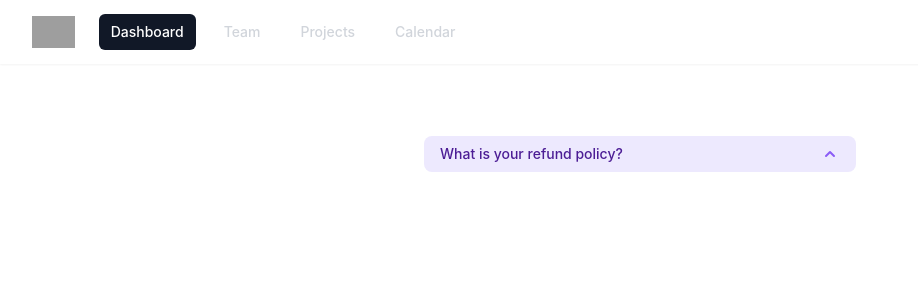
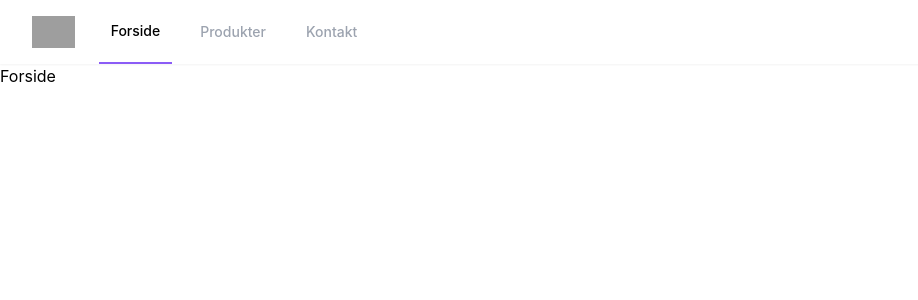
Before and after one commit to RoWaBo/familie-hobby-next-app, a Next.js app: page / in a window 1280 px wide. Shown: the top 300 px of the page, without its empty margins (0-918 px from the left). Built offline with nearby package versions, Linux system fonts and the light colour scheme; grey boxes are pictures that could not be loaded.

Commit message:
All the changes...

```diff
--- /dev/null
+++ b/components/MyLink.tsx
@@ -0,0 +1,29 @@
+import { useRouter } from 'next/dist/client/router';
+import Link from 'next/link'
+
+type MyLinkProps = {
+    href: string
+    className?: string
+}
+
+const MyLink: React.FC<MyLinkProps> = ({ href, children, className, ...props }) => {
+    const router = useRouter()
+
+    const linkIsActive = router.route === href
+
+    const activePassiveStyle = linkIsActive ? 'border-b-2 border-primary' : 'text-gray-400'
+
+    return (
+        <Link
+            href={href}
+            {...props}
+        >
+            <a
+                className={`flex items-center px-3 py-2 text-sm font-medium w-full hover:bg-gray-100 hover:text-black ${className} ${activePassiveStyle}`}>
+                {children}
+            </a>
+        </Link>
+    );
+}
+
+export default MyLink;
--- a/components/NavBar.tsx
+++ b/components/NavBar.tsx
@@ -1,12 +1,12 @@
 /* This example requires Tailwind CSS v2.0+ */
 import { Disclosure } from '@headlessui/react'
 import { MenuIcon, XIcon } from '@heroicons/react/outline'
+import MyLink from './MyLink'
 
 const navigation = [
-  { name: 'Dashboard', href: '#', current: true },
-  { name: 'Team', href: '#', current: false },
-  { name: 'Projects', href: '#', current: false },
-  { name: 'Calendar', href: '#', current: false },
+  { name: 'Forside', href: '/' },
+  { name: 'Produkter', href: '/produkter' },
+  { name: 'Kontakt', href: '/kontakt' },
 ]
 
 const NavBar = () => {
@@ -18,7 +18,7 @@ const NavBar = () => {
             <div className="relative flex items-center justify-between h-16">
               <div className="absolute inset-y-0 left-0 flex items-center sm:hidden">
                 {/* Mobile menu button*/}
-                <Disclosure.Button className="inline-flex items-center justify-center p-2 rounded-md text-gray-400 hover:text-white hover:bg-gray-700 focus:outline-none focus:ring-2 focus:ring-inset focus:ring-white">
+                <Disclosure.Button className="inline-flex items-center justify-center p-2 rounded-md text-gray-400 hover:text-black hover:bg-gray-100 focus:outline-none focus:ring-2 focus:ring-inset focus:ring-white">
                   <span className="sr-only">Open main menu</span>
                   {open ? (
                     <XIcon className="block h-6 w-6" aria-hidden="true" />
@@ -27,7 +27,7 @@ const NavBar = () => {
                   )}
                 </Disclosure.Button>
               </div>
-              <div className="flex-1 flex items-center justify-center sm:items-stretch sm:justify-start">
+              <div className="flex-1 flex items-center justify-center h-full sm:items-stretch sm:justify-start">
                 <div className="flex-shrink-0 flex items-center">
                   <img
                     className="block lg:hidden h-8 w-auto"
@@ -41,18 +41,14 @@ const NavBar = () => {
                   />
                 </div>
                 <div className="hidden sm:block sm:ml-6">
-                  <div className="flex space-x-4">
+                  <div className="flex space-x-4 h-full">
                     {navigation.map((item) => (
-                      <a
+                      <MyLink
                         key={item.name}
                         href={item.href}
-                        className={
-                          `${item.current ? 'bg-gray-900 text-white' : 'text-gray-300 hover:bg-gray-700 hover:text-white'} px-3 py-2 rounded-md text-sm font-medium`
-                        }
-                        aria-current={item.current ? 'page' : undefined}
                       >
                         {item.name}
-                      </a>
+                      </MyLink>
                     ))}
                   </div>
                 </div>
@@ -63,16 +59,10 @@ const NavBar = () => {
           <Disclosure.Panel className="sm:hidden">
             <div className="px-2 pt-2 pb-3 space-y-1">
               {navigation.map((item) => (
-                <Disclosure.Button
-                  key={item.name}
-                  as="a"
-                  href={item.href}
-                  className={
-                    `${item.current ? 'bg-gray-900 text-white' : 'text-gray-300 hover:bg-gray-700 hover:text-white'}
-                    block px-3 py-2 rounded-md text-base font-medium`}
-                  aria-current={item.current ? 'page' : undefined}
-                >
-                  {item.name}
+                <Disclosure.Button className="flex w-full">
+                  <MyLink key={item.name} href={item.href}>
+                    {item.name}
+                  </MyLink>
                 </Disclosure.Button>
               ))}
             </div>
--- a/pages/index.tsx
+++ b/pages/index.tsx
@@ -1,32 +1,9 @@
 import type { NextPage } from 'next'
-import { Disclosure } from '@headlessui/react'
-import { ChevronUpIcon } from '@heroicons/react/solid'
 
 const Home: NextPage = () => {
   return (
     <>
-    <div className="w-full px-4 pt-16">
-      <div className="w-full max-w-md p-2 mx-auto bg-white rounded-2xl">
-        <Disclosure>
-          {({ open }) => (
-            <>
-              <Disclosure.Button className="flex justify-between w-full px-4 py-2 text-sm font-medium text-left text-purple-900 bg-purple-100 rounded-lg hover:bg-purple-200 focus:outline-none focus-visible:ring focus-visible:ring-purple-500 focus-visible:ring-opacity-75">
-                <span>What is your refund policy?</span>
-                <ChevronUpIcon
-                  className={`${
-                    open ? 'transform rotate-180' : ''
-                  } w-5 h-5 text-purple-500`}
-                />
-              </Disclosure.Button>
-              <Disclosure.Panel className="px-4 pt-4 pb-2 text-sm text-gray-500">
-                If you're unhappy with your purchase for any reason, email us
-                within 90 days and we'll refund you in full, no questions asked.
-              </Disclosure.Panel>
-            </>
-          )}
-        </Disclosure>
-      </div>
-    </div>
+      <h1>Forside</h1>
     </>
   )
 }
--- /dev/null
+++ b/pages/kontakt.tsx
@@ -0,0 +1,11 @@
+interface ContactProps {
+
+}
+
+const Contact: React.FunctionComponent<ContactProps> = () => {
+    return (
+        <h1>Kontakt</h1>
+     );
+}
+
+export default Contact;
--- /dev/null
+++ b/pages/produkter/[id].tsx
@@ -0,0 +1,11 @@
+interface ProductProps {
+
+}
+
+const Product: React.FunctionComponent<ProductProps> = () => {
+    return (
+        <h1>Single product</h1>
+     );
+}
+
+export default Product;
--- /dev/null
+++ b/pages/produkter/index.tsx
@@ -0,0 +1,11 @@
+interface ProductsProps {
+
+}
+
+const Products: React.FunctionComponent<ProductsProps> = () => {
+    return (
+        <h1>Products</h1>
+    );
+}
+
+export default Products;
--- a/tailwind.config.js
+++ b/tailwind.config.js
@@ -2,7 +2,11 @@ module.exports = {
   purge: [],
   darkMode: false, // or 'media' or 'class'
   theme: {
-    extend: {},
+    extend: {
+      colors: {
+        primary: '#8B5CF6'
+      }
+    },
   },
   variants: {
     extend: {},
```
Also changed, not shown: .eslintrc.js (added), .eslintrc.json (deleted).
